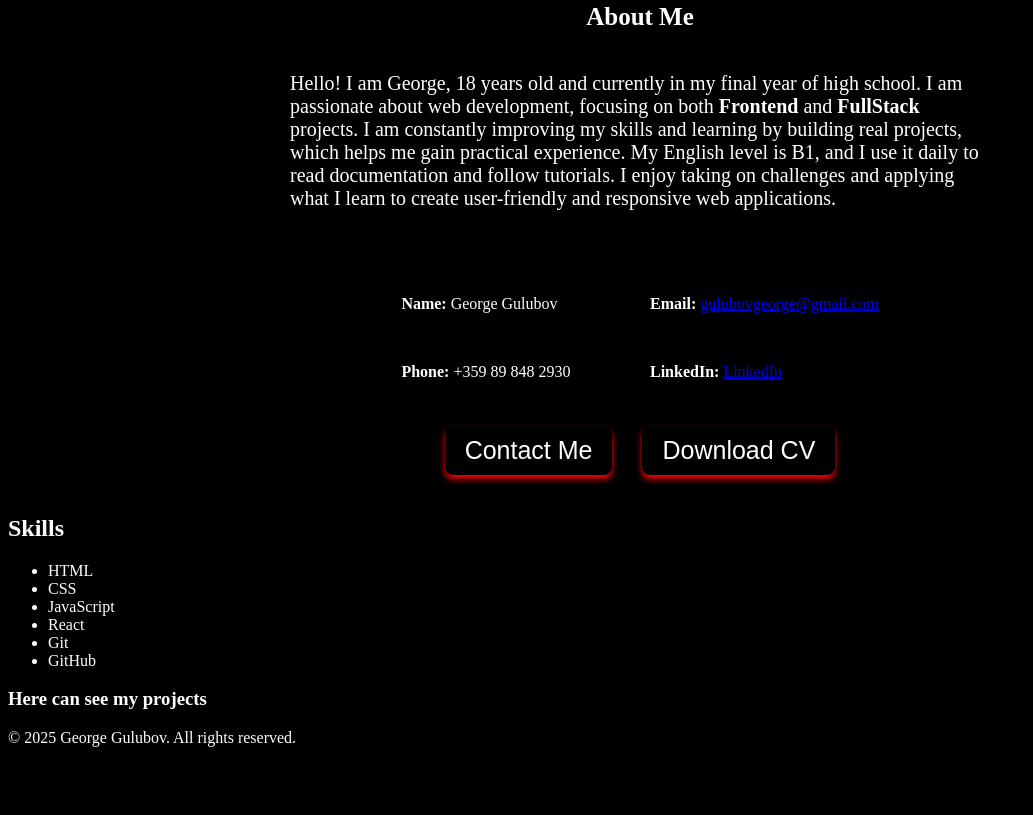
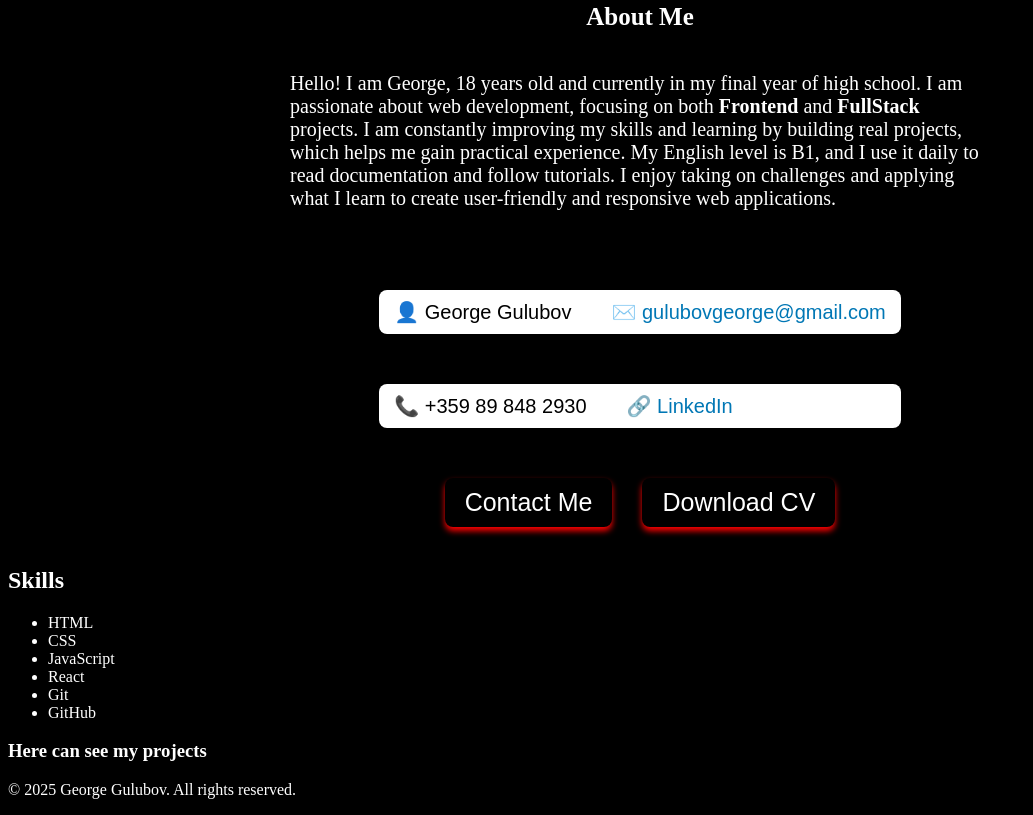
Before and after one commit to George-frontend/personal-portfolio, a plain HTML site: page src/index.html in a window 1280 px wide. Shown: the part 684-1499 px from the top of the page, without its empty margins (0-1033 px from the left). Before the commit the page ends 1447 px from the top, so only its background shows below. Drawn offline with Linux system fonts and the light colour scheme.

Commit message:
Finished about section styles

```diff
--- a/src/index.html
+++ b/src/index.html
@@ -32,18 +32,19 @@
       </div>
 
       <div class="header-right">
-
         <div class="header-text">
-          <h1>Hello, I am George </h1>
+          <h1>Hello, I am George</h1>
           <p>Frontend Developer</p>
         </div>
 
         <div class="header-description">
           <h2>Student passionate about web development.</h2>
 
-          <p>I’m learning by creating real projects, improving my skills in HTML,
+          <p>
+            I’m learning by creating real projects, improving my skills in HTML,
             CSS, JavaScript, and React. Feel free to explore my portfolio and
-            see what I’ve built so far.</p>
+            see what I’ve built so far.
+          </p>
         </div>
       </div>
     </header>
@@ -65,13 +66,19 @@
 
       <div id="contacts">
         <div class="contact-row">
-          <div><strong>Name:</strong> George Gulubov</div>
-          <div><strong>Email:</strong> <a href="mailto:gulubovgeorge@gmail.com">gulubovgeorge@gmail.com</a></div>
+          <div>👤 George Gulubov</div>
+          <div>
+            ✉️
+            <a href="mailto:gulubovgeorge@gmail.com">gulubovgeorge@gmail.com</a>
+          </div>
         </div>
 
         <div class="contact-row">
-          <div><strong>Phone:</strong> +359 89 848 2930</div>
-          <div><strong>LinkedIn:</strong> <a href="https://www.linkedin.com/in/george-gulubov-415466332/" target="_blank">LinkedIn</a></div>
+          <div>📞 +359 89 848 2930</div>
+          <div>
+            🔗
+            <a href="https://www.linkedin.com/in/george-gulubov-415466332/" target="_blank">LinkedIn</a>
+          </div>
         </div>
 
         <div class="actions">
@@ -79,7 +86,6 @@
           <button id="cv">Download CV</button>
         </div>
       </div>
-
     </section>
 
     <!-- SKILLS SECTION -->
--- a/src/styles/about.css
+++ b/src/styles/about.css
@@ -33,13 +33,34 @@
 }
 
 .contact-row {
-  display: grid;
-  grid-template-columns: 1fr 1fr; /* 2 columns */
-  gap: 20px;
+  display: flex;
+  align-items: center;
+  gap: 40px;               /* равномерно разстояние */
+  padding: 10px 15px;
+  margin-bottom: 10px;
+  background: white;
+  border-radius: 8px;
+  box-shadow: 0 2px 5px rgba(0,0,0,0.1);
+  font-family: Arial, sans-serif;
+  font-size: 20px;
+  color: black;
+  transition: transform 0.3s ease, box-shadow 0.3s ease;
 }
 
-.contact-row div {
-  padding: 5px 0;
+.contact-row a {
+  color: #0077b5;
+  text-decoration: none;
+  font-weight: 500;
+}
+
+.contact-row a:hover {
+  text-decoration: underline;
+}
+
+.contact-row:hover {
+  transform: translateY(-3px) scale(1.0);
+  box-shadow: 0 8px 20px rgba(0,0,0,0.2);
+  background: #ffffff;
 }
 
 .actions {
--- a/src/styles/app.css
+++ b/src/styles/app.css
@@ -2,3 +2,7 @@ body {
     background-color: black;
     color: white;
 }
+
+html {
+  scroll-behavior: smooth;
+}
```
